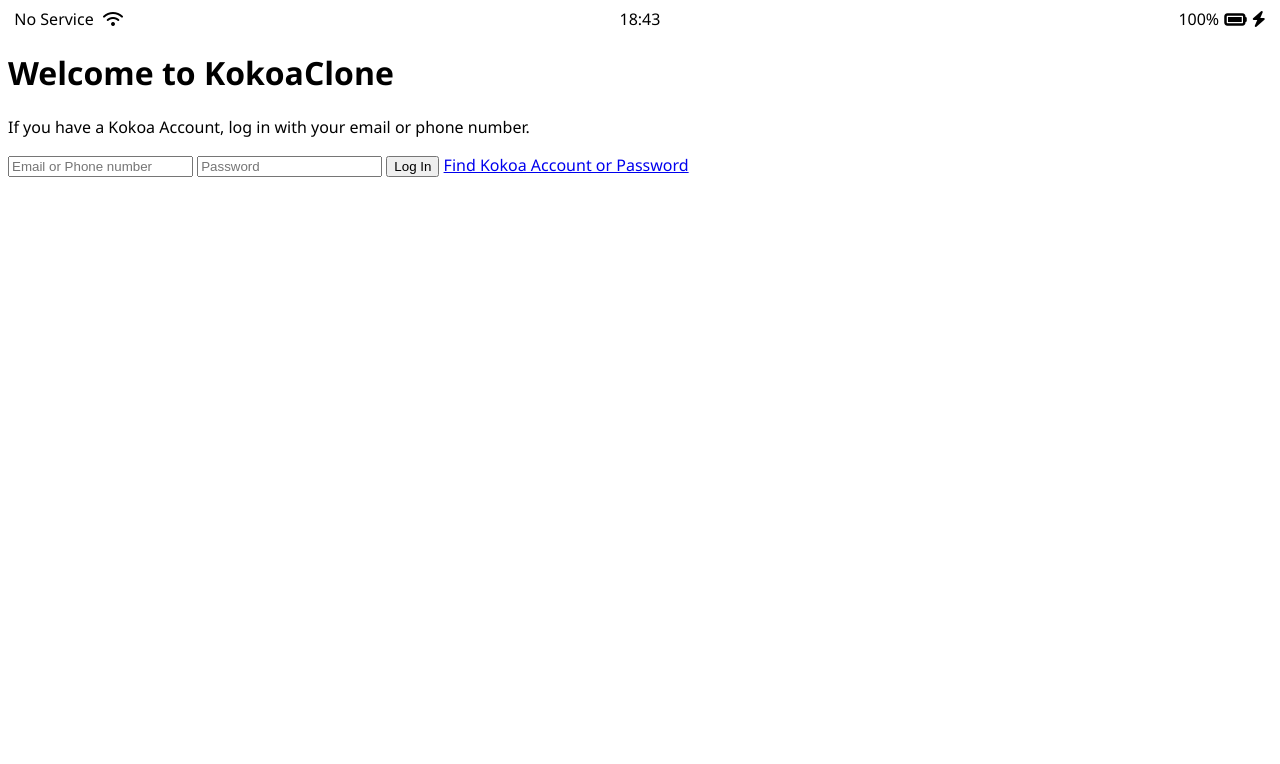
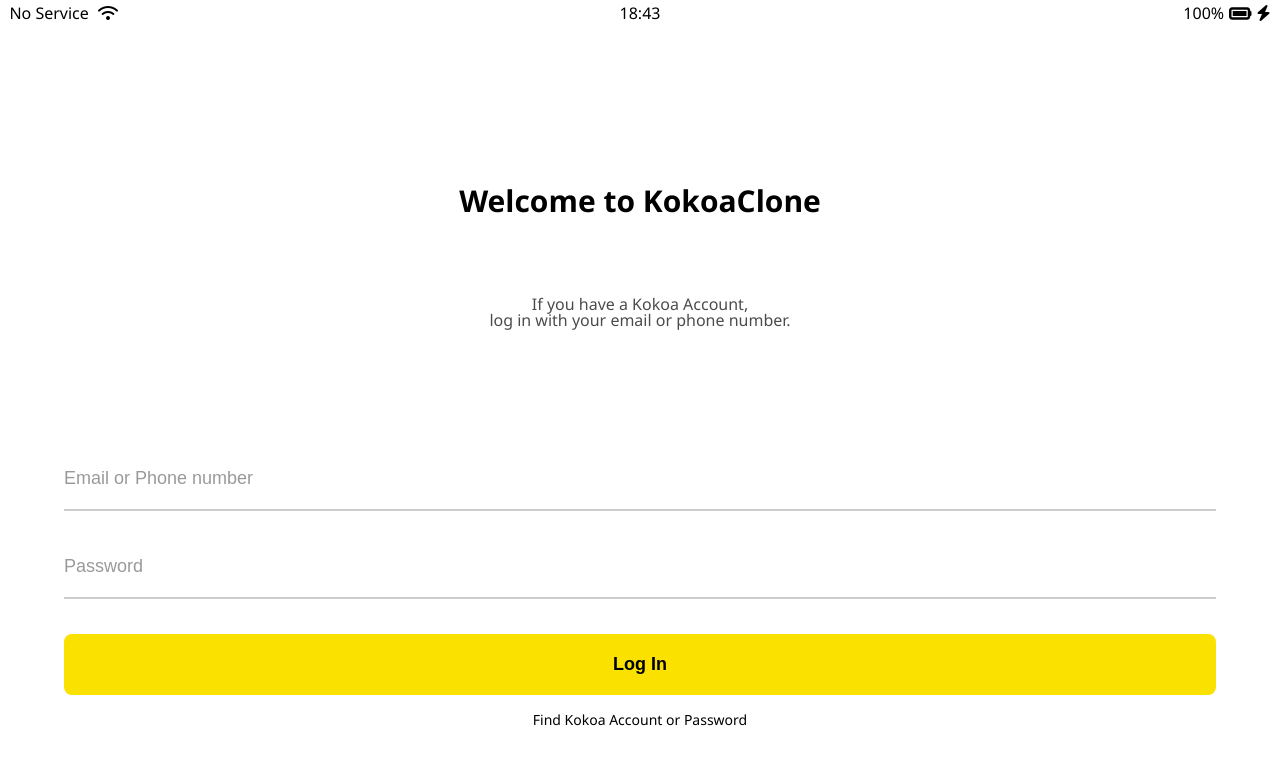
Before and after one commit to DKL1231/kokoa-clone, a plain HTML site: page index.html in a window 1280 px wide. Drawn offline with Linux system fonts and the light colour scheme.

Commit message:
Update styles.css - header & form / separate file

```diff
--- /dev/null
+++ b/css/reset.css
@@ -0,0 +1,133 @@
+/* http://meyerweb.com/eric/tools/css/reset/
+   v2.0 | 20110126
+   License: none (public domain)
+*/
+
+html,
+body,
+div,
+span,
+applet,
+object,
+iframe,
+h1,
+h2,
+h3,
+h4,
+h5,
+h6,
+p,
+blockquote,
+pre,
+a,
+abbr,
+acronym,
+address,
+big,
+cite,
+code,
+del,
+dfn,
+em,
+img,
+ins,
+kbd,
+q,
+s,
+samp,
+small,
+strike,
+strong,
+sub,
+sup,
+tt,
+var,
+b,
+u,
+i,
+center,
+dl,
+dt,
+dd,
+ol,
+ul,
+li,
+fieldset,
+form,
+label,
+legend,
+table,
+caption,
+tbody,
+tfoot,
+thead,
+tr,
+th,
+td,
+article,
+aside,
+canvas,
+details,
+embed,
+figure,
+figcaption,
+footer,
+header,
+hgroup,
+menu,
+nav,
+output,
+ruby,
+section,
+summary,
+time,
+mark,
+audio,
+video {
+  margin: 0;
+  padding: 0;
+  border: 0;
+  font-size: 100%;
+  font: inherit;
+  vertical-align: baseline;
+}
+/* HTML5 display-role reset for older browsers */
+article,
+aside,
+details,
+figcaption,
+figure,
+footer,
+header,
+hgroup,
+menu,
+nav,
+section {
+  display: block;
+}
+body {
+  line-height: 1;
+}
+ol,
+ul {
+  list-style: none;
+}
+blockquote,
+q {
+  quotes: none;
+}
+blockquote:before,
+blockquote:after,
+q:before,
+q:after {
+  content: "";
+  content: none;
+}
+table {
+  border-collapse: collapse;
+  border-spacing: 0;
+}
+
+input:focus {
+  outline: none;
+}
--- /dev/null
+++ b/css/status-bar.css
@@ -0,0 +1,29 @@
+.status-bar {
+  display: flex;
+  justify-content: center;
+  padding: 5px 3px;
+}
+
+.status-bar__column {
+  width: 33%;
+}
+
+/* space between No-Service and wifi icon */
+.status-bar__column:first-child span {
+  margin-right: 5px;
+}
+
+.status-bar__column:nth-child(2) {
+  display: flex;
+  justify-content: center;
+}
+
+.status-bar__column:last-child {
+  display: flex;
+  justify-content: flex-end;
+  align-items: center;
+}
+
+.status-bar__column .fa-battery-full {
+  margin: 0px 5px;
+}
--- a/css/styles.css
+++ b/css/styles.css
@@ -1,33 +1,74 @@
+@import "reset.css";
+@import "status-bar.css";
+
+:root {
+  --my-yellow: #fae100;
+}
+
 /* Let's find fonts what you want on google fonts! */
 body {
   font-family: "Segoe UI", Tahoma, Geneva, Verdana, sans-serif;
 }
 
-.status-bar {
+.welcome-header {
+  margin-top: 20vh;
+  text-align: center;
   display: flex;
-  justify-content: center;
+  flex-direction: column;
+  align-items: center;
+  margin-bottom: 15vh;
 }
 
-.status-bar__column {
-  width: 33%;
+.welcome-header__title {
+  margin-bottom: 10vh;
+  font-size: 30px;
+  font-weight: 600;
 }
 
-/* space between No-Service and wifi icon */
-.status-bar__column:first-child span {
-  margin-right: 5px;
+.welcome-header__text {
+  width: 60%;
+  opacity: 0.7;
 }
 
-.status-bar__column:nth-child(2) {
+#login-form {
   display: flex;
-  justify-content: center;
+  flex-direction: column;
+  margin: 0% 5%;
 }
 
-.status-bar__column:last-child {
-  display: flex;
-  justify-content: flex-end;
-  align-items: center;
+#login-form input {
+  padding: 20px 0px;
+  border: none;
+  font-size: 18px;
+  margin-bottom: 25px;
 }
 
-.status-bar__column .fa-battery-full {
-  margin: 0px 5px;
+/* only login form. not button */
+#login-form input:not([type="submit"]) {
+  border-bottom: 2px solid rgba(0, 0, 0, 0.2);
+  transition: border-color 0.3s ease-in-out;
 }
+
+#login-form input::placeholder {
+  color: rgba(0, 0, 0, 0.4);
+}
+
+#login-form input:focus {
+  border-color: var(--my-yellow);
+}
+
+#login-form input[type="submit"] {
+  background-color: var(--my-yellow);
+  cursor: pointer;
+  margin: 10px 0px;
+  font-weight: 600;
+  border-radius: 8px;
+}
+
+#login-form a {
+  text-align: center;
+  text-decoration: none;
+  font-size: 14px;
+  color: inherit;
+  margin-top: 8px;
+}
--- a/index.html
+++ b/index.html
@@ -26,9 +26,10 @@
     </div>
 
     <header class="welcome-header">
-      <h1 class="welcom-header__title">Welcome to KokoaClone</h1>
-      <p class="welcom-header__text">
-        If you have a Kokoa Account, log in with your email or phone number.
+      <h1 class="welcome-header__title">Welcome to KokoaClone</h1>
+      <p class="welcome-header__text">If you have a Kokoa Account,</p>
+      <p class="welcome-header__text">
+        log in with your email or phone number.
       </p>
     </header>
 
```
